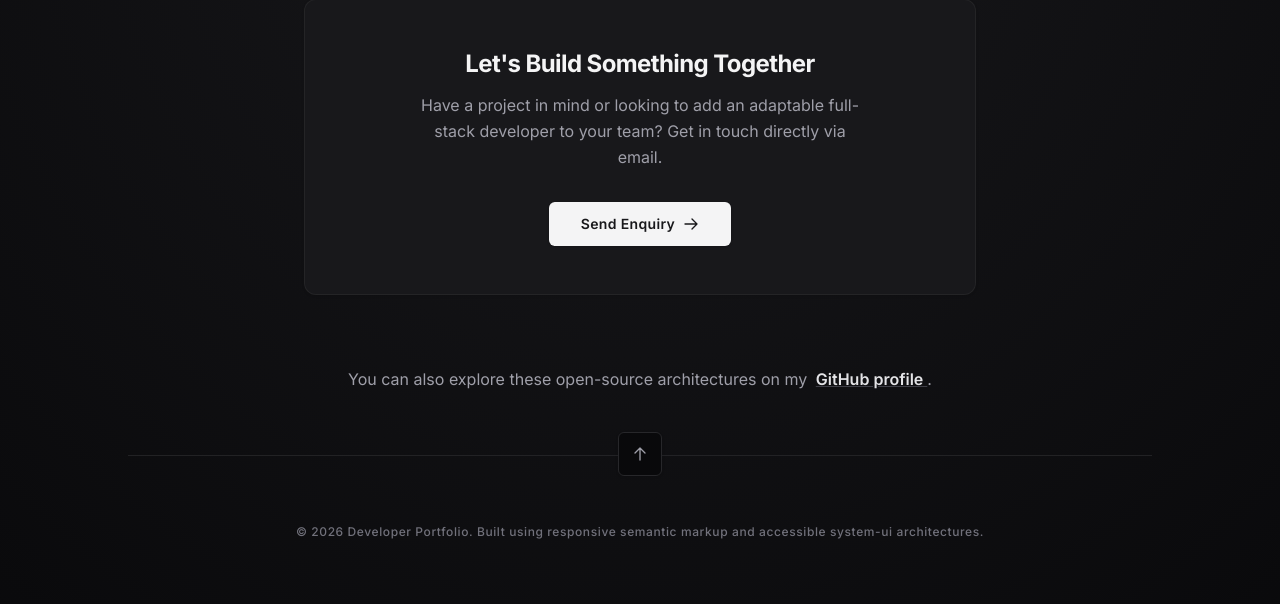
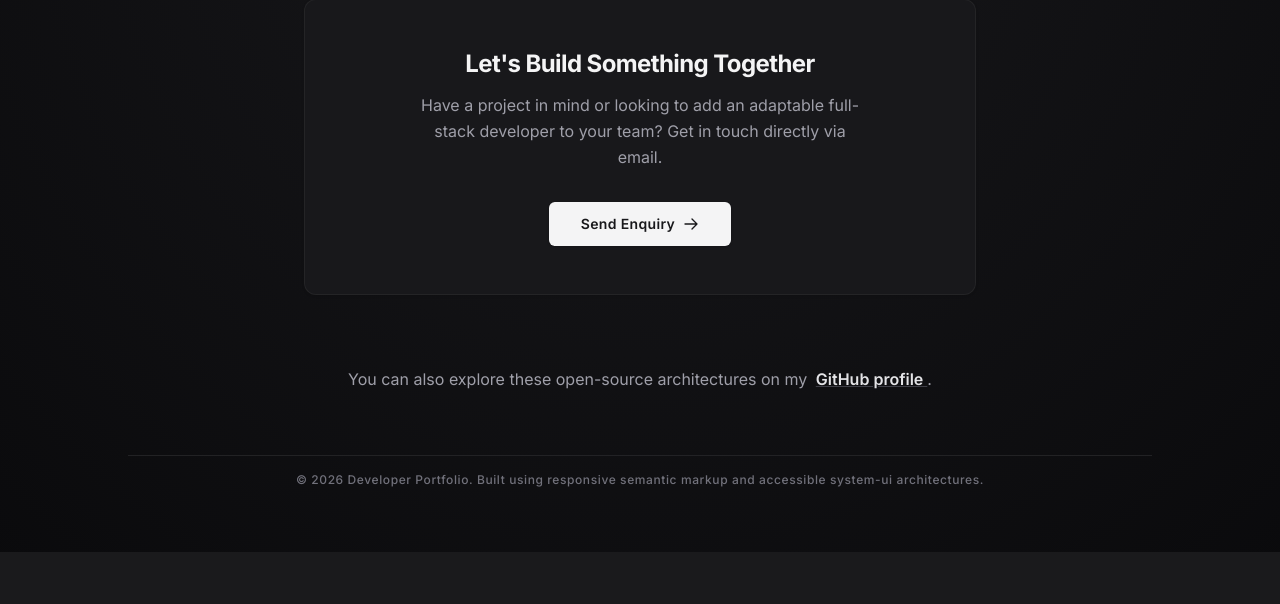
Before and after one commit to c-v-pop/portfolio, a PHP site: page / in a window 1280 px wide. Shown: the part 1723-2327 px from the top of the page. After the commit the page ends 2275 px from the top, so only its background shows below. Run offline with PHP 8.4, Linux system fonts and the light colour scheme.

Commit message:
removed dead blocks

```diff
--- a/index.html
+++ b/index.html
@@ -20,7 +20,7 @@
 </head>
 <body class="text-slate-100 min-h-full selection:bg-cyan-500 selection:text-slate-900" id="nav">
 <!-- Main Navigation Header (Optimised Corporate Variation) -->
-<header class="sticky top-0 z-50 backdrop-blur-md bg-zinc-950/70 border-b border-zinc-800 shadow-sm">
+<header class="sticky top-0 z-50 backdrop-blur-md bg-zinc-950/70 border-b border-zinc-800 shadow-sm" id="header">
    <nav class="max-w-6xl mx-auto px-6 py-4 flex justify-between items-center" aria-label="Main navigation">
       <!-- Left: Logo and Branding -->
       <div class="relative group flex items-center gap-3">
@@ -135,7 +135,7 @@
       </a>
 
       <!-- Card 2: Relational Task Engine -->
-      <a href="https://github.com"
+      <a href="https://github.com/c-v-pop/to-do-list"
          target="_blank"
          rel="noopener noreferrer"
          class="group relative bg-zinc-900 border border-zinc-800/80 rounded-xl p-6 shadow-sm transition-all duration-150 hover:border-zinc-700 flex flex-col justify-between cursor-pointer overflow-hidden w-full h-full"
@@ -212,7 +212,7 @@
 <!-- Anonymised GitHub Callout -->
 <h2 class="text-center mb-4 text-sm md:text-base max-w-2xl m-auto mt-2 pb-4 text-zinc-400">
    You can also explore these open-source architectures on my
-   <a href="https://github.com/"
+   <a href="https://github.com/c-v-pop"
    target="_blank"
    rel="noopener noreferrer"
    class="text-zinc-200 font-semibold hover:text-white underline decoration-zinc-700 hover:decoration-zinc-400 transition duration-150 ml-1"
@@ -223,15 +223,6 @@
 
 <!-- Footer Navigation & Details -->
 <footer class="max-w-5xl mx-auto px-6 pb-16 mt-12 border-t border-zinc-800/80 text-center">
-<!-- Smooth Scroll Back to Top Button -->
-<div class="flex justify-center mb-8 -mt-6 relative z-20">
-   <a href="#hero-box" title="Go to top of website" class="inline-flex items-center justify-center w-11 h-11 rounded-md border border-zinc-800 bg-zinc-950 text-zinc-400 hover:text-zinc-100 hover:border-zinc-700 shadow-sm transition duration-150">
-      <!-- Lightweight Native SVG Up Arrow (Replaces Font Awesome) -->
-      <svg class="w-4 h-4 stroke-current fill-none stroke-2 pointer-events-none" viewBox="0 0 24 24" xmlns="http://w3.org">
-         <path stroke-linecap="round" stroke-linejoin="round" d="M4.5 10.5 12 3m0 0 7.5 7.5M12 3v18" />
-      </svg>
-   </a>
-</div>
 <!-- Copyright Text Block (Anonymised for compliance parameters) -->
 <p class="text-xs tracking-wider text-zinc-500 font-medium pt-4">
    &copy; 2026 Developer Portfolio. Built using responsive semantic markup and accessible system-ui architectures.
```
Also changed, not shown: styles/output.css.
